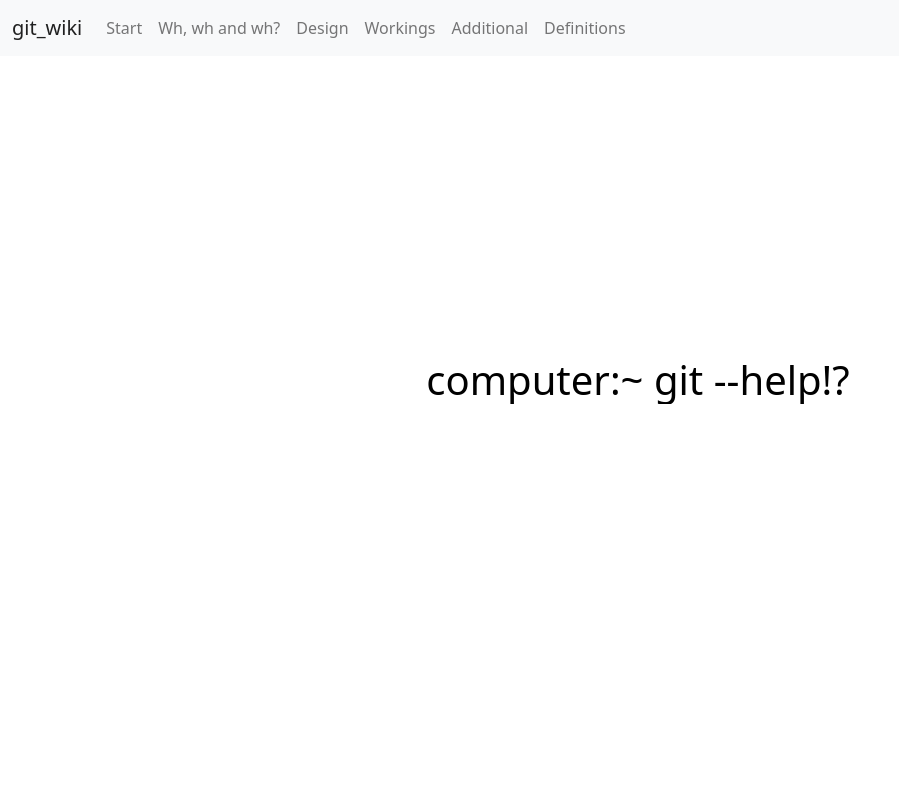
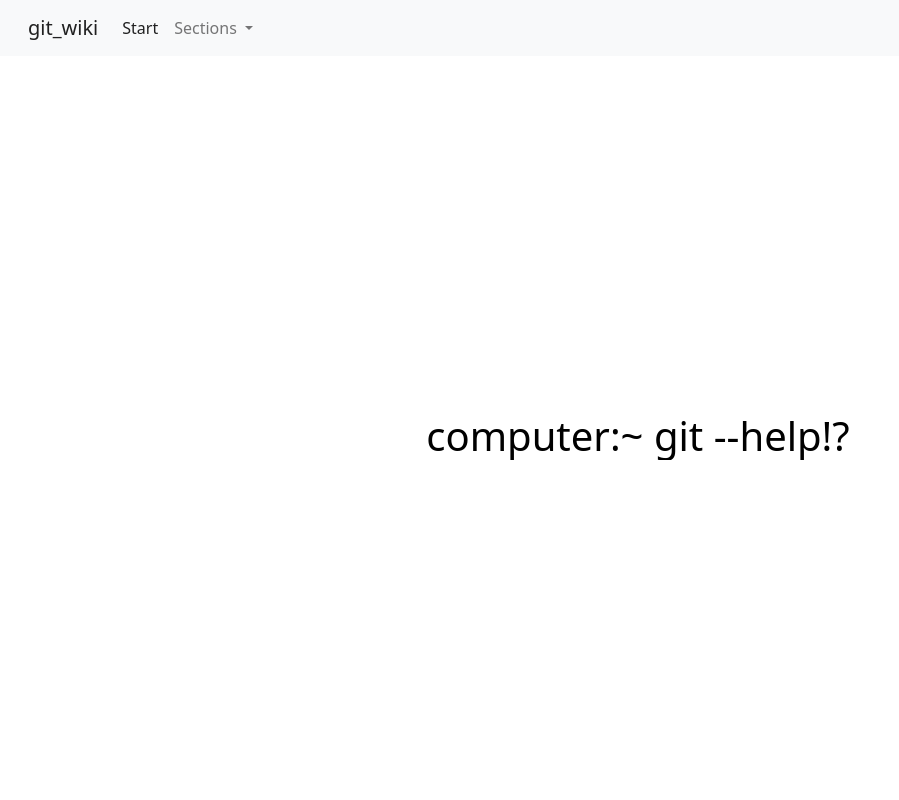
Before and after one commit to Jordy1311/git-wiki, a plain HTML site: page index.html in a window 1280 px wide. Shown: the top 800 px of the page, without its empty margins (0-899 px from the left). Drawn offline with nearby package versions, Linux system fonts and the light colour scheme.

Commit message:
created BS 5.0 navbar

```diff
--- a/index.html
+++ b/index.html
@@ -10,34 +10,26 @@
 </head>
 
 <body>
-  <nav id="main-nav" class="navbar navbar-expand-md navbar-light bg-light fixed-top">
+  <nav id="main-nav" class="navbar navbar-expand navbar-light bg-light sticky-top px-3">
     <div class="container-fluid">
-      <a href="index.html" class="navbar-brand">git_wiki</a>
-      <button class="navbar-toggler" data-toggle="collapse" data-target="navbarCollapse">
-        <span class="navbar-toggler-icon"></span>
-      </button>
-      <div class="collapse navbar-collapse" id="navbarCollapse">
-        <ul class="navbar-nav ml-auto">
-            <li class="nav-item">
-                <a href="#start" class="nav-link">Start</a>
-              </li>
+      <a class="navbar-brand section" href="#">git_wiki</a>
+        <ul class="navbar-nav me-auto">
           <li class="nav-item">
-            <a href="#whwhwh" class="nav-link">Wh, wh and wh?</a>
+            <a class="nav-link active" aria-current="page" href="#start">Start</a>
           </li>
-          <li class="nav-item">
-            <a href="#design" class="nav-link">Design</a>
+          <li class="nav-item dropdown">
+            <a class="nav-link dropdown-toggle" href="#" id="navbarDropdown" role="button" data-bs-toggle="dropdown" aria-expanded="false">
+              Sections
+            </a>
+            <ul class="dropdown-menu" aria-labelledby="navbarDropdown">
+              <li><a class="dropdown-item" href="#whwhwh">Wh, wh and wh?</a></li>
+              <li><a class="dropdown-item" href="#design">Design</a></li>
+              <li><a class="dropdown-item" href="#workings">How it works</a></li>
+              <li><a class="dropdown-item" href="#additional">Terms and actions</a></li>
+              <li><a class="dropdown-item" href="#definitions">Definitions</a></li>
+            </ul>
           </li>
-          <li class="nav-item">
-            <a href="#workings" class="nav-link">Workings</a>
-          </li>
-          <li class="nav-item">
-            <a href="#additional" class="nav-link">Additional</a>
-          </li>
-          <li class="nav-item">
-            <a href="#definitions" class="nav-link">Definitions</a>
-          </li>
-          </ul>
-        </div>
+        </ul>
       </div>
   </nav>
 
```
